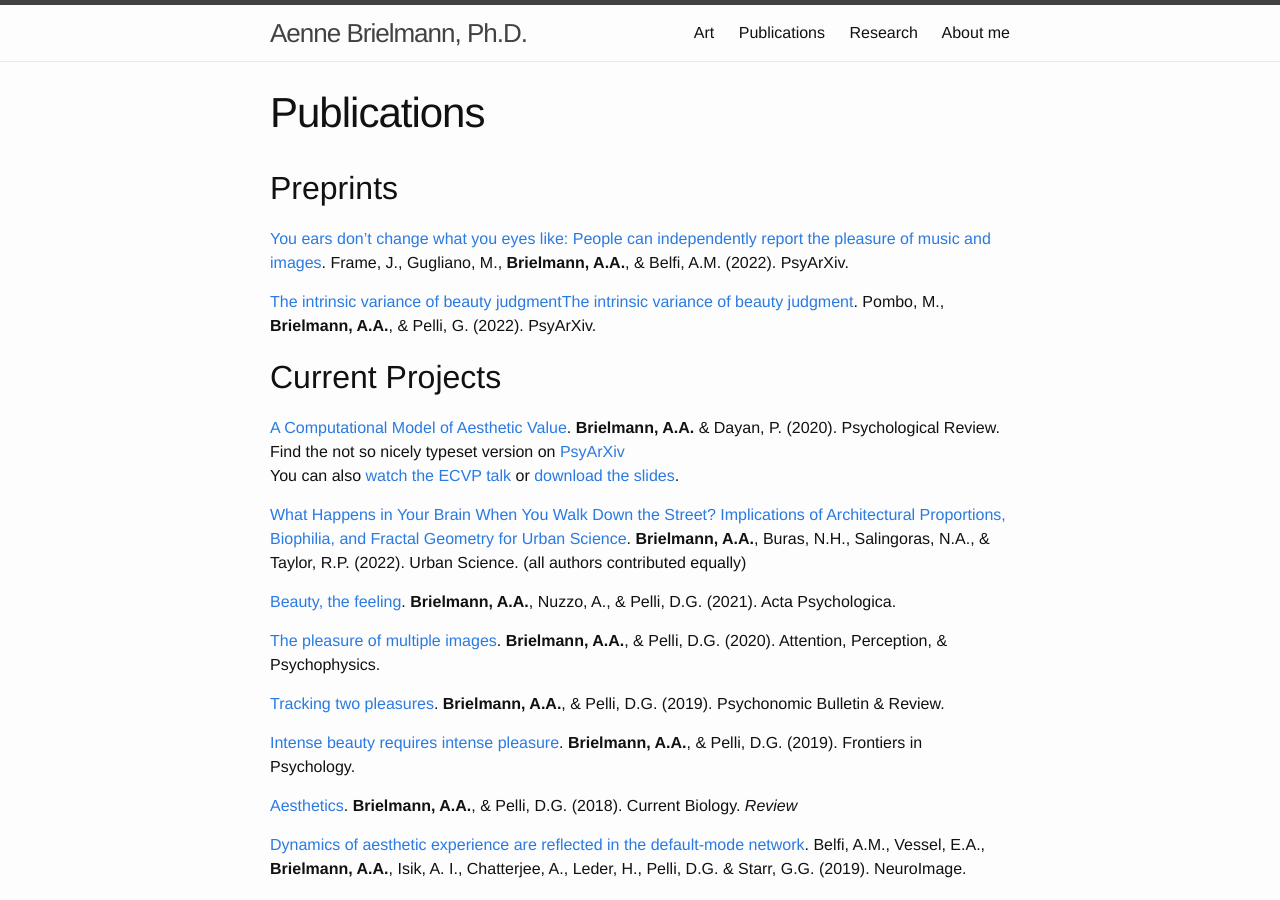
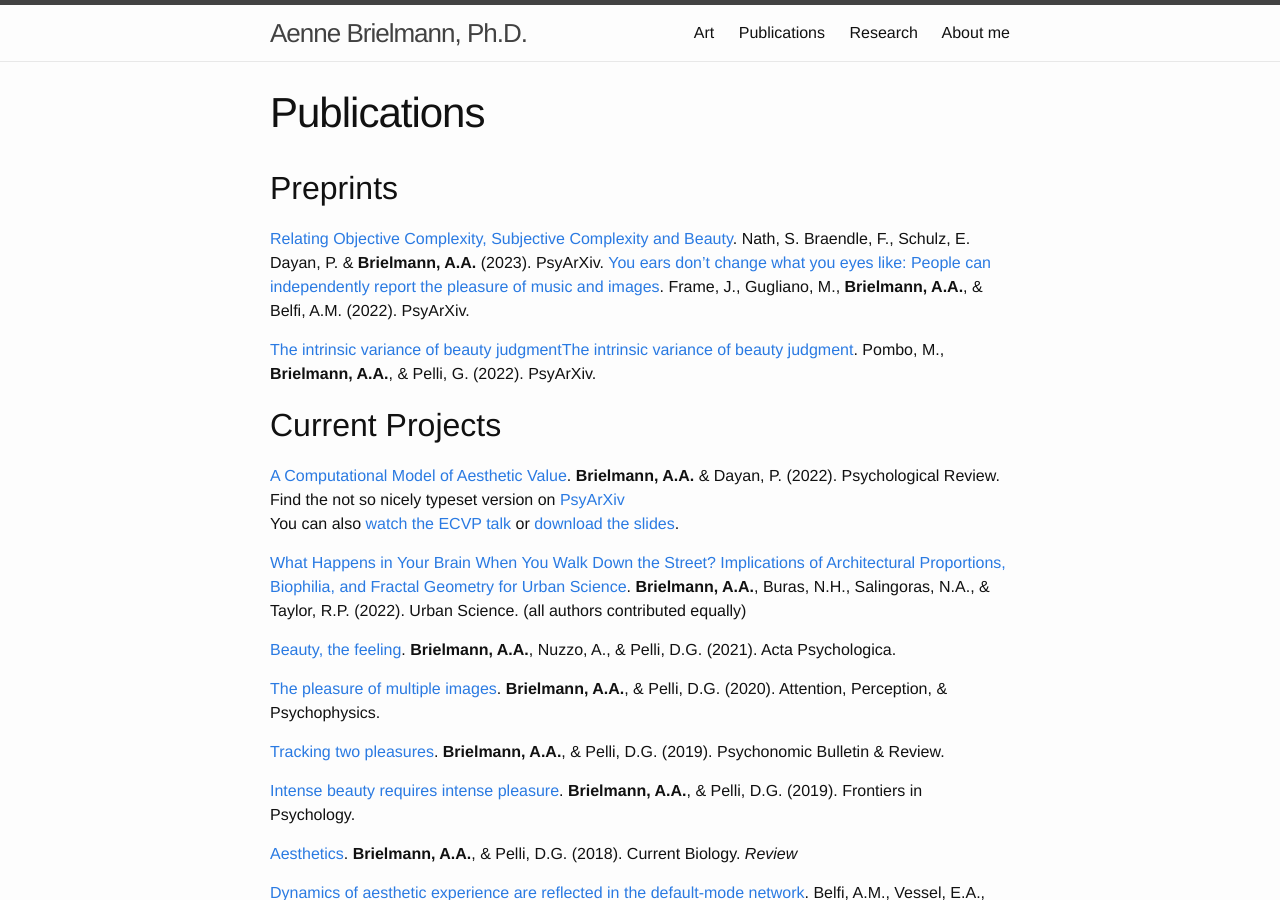
Before and after one commit to aenneb/aenneb.github.io, a Jekyll site: the page built from publications.md, in a window 1280 px wide and 900 px high. Built offline with Jekyll 4.4.1, drawn with Linux system fonts in a browser that asks for light colours.

Commit message:
Update publications.md

```diff
--- a/publications.md
+++ b/publications.md
@@ -5,13 +5,14 @@ permalink: /publications/
 ---
 
 ## Preprints
+[Relating Objective Complexity, Subjective Complexity and Beauty](https://psyarxiv.com/nuep7/). Nath, S. Braendle, F., Schulz, E. Dayan, P. & **Brielmann, A.A.** (2023). PsyArXiv.
 [You ears don't change what you eyes like: People can independently report the pleasure of music and images](https://psyarxiv.com/keud2/). Frame, J., Gugliano, M., **Brielmann, A.A.**, & Belfi, A.M. (2022). PsyArXiv.
 
 [The intrinsic variance of beauty judgmentThe intrinsic variance of beauty judgment](https://psyarxiv.com/jm83e/). Pombo, M., **Brielmann, A.A.**, & Pelli, G. (2022). PsyArXiv.
 
 
 ## Current Projects
-[A Computational Model of Aesthetic Value](https://psycnet.apa.org/record/2022-78031-001). **Brielmann, A.A.** & Dayan, P. (2020). Psychological Review. <br/>
+[A Computational Model of Aesthetic Value](https://psycnet.apa.org/record/2022-78031-001). **Brielmann, A.A.** & Dayan, P. (2022). Psychological Review. <br/>
 Find the not so nicely typeset version on [PsyArXiv](https://psyarxiv.com/eaqkc/)<br/>
 You can also <a href="https://aenneb.github.io/files/BrielmannDayan_talk_ECVP2021_noQA.mp4" target="_blank">watch the ECVP talk</a> or <a href="https://aenneb.github.io/files/BrielmannDayan_ECVP_2021.pdf" target="_blank">download the slides</a>.
 
```
